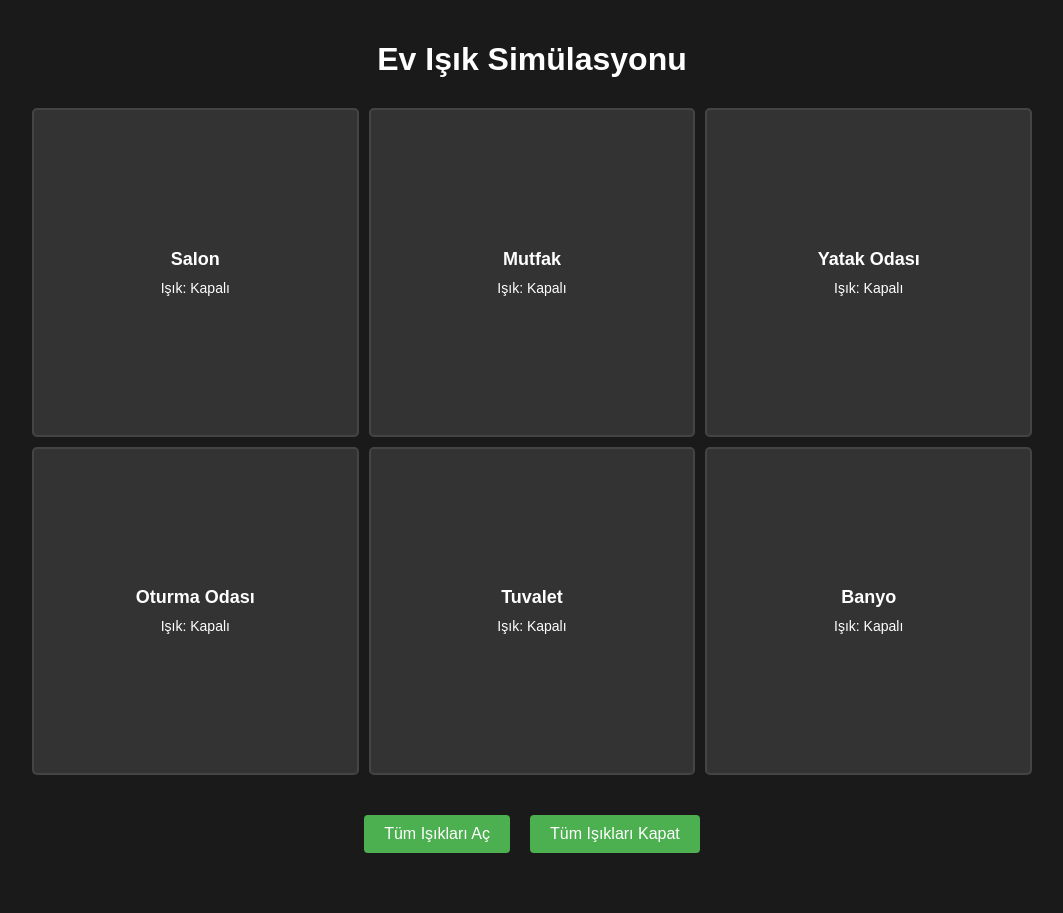
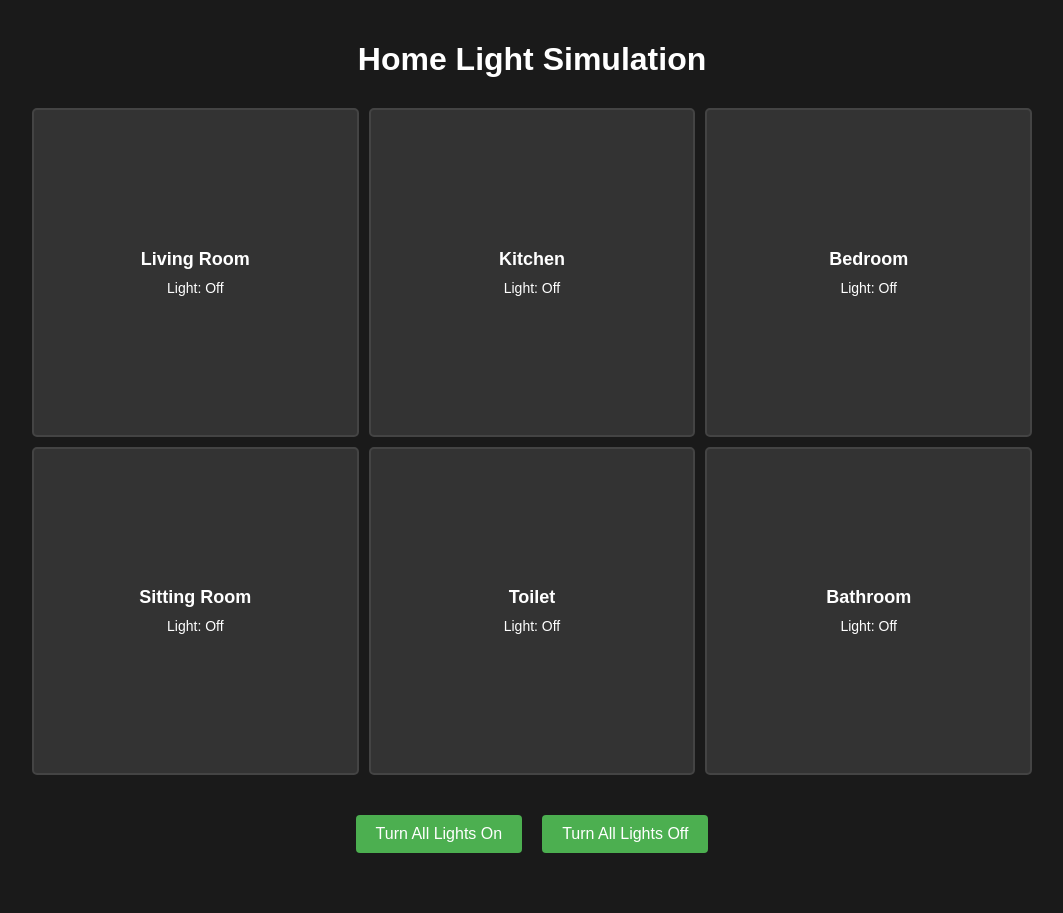
Before and after one commit to poqob/home-lights-simulation-api, a Flask app: page / in a window 1280 px wide. Shown: the whole page, without its empty margins (108-1171 px from the left). Run offline with Flask 3, Linux system fonts and the light colour scheme; some libraries are stand-ins or nearby versions.

Commit message:
room names changed to english.

```diff
--- a/app.py
+++ b/app.py
@@ -9,22 +9,22 @@ socketio = SocketIO(app, cors_allowed_origins="*")
 
 # Initialize the room lights state
 rooms = {
-    "salon": False,
-    "oturma_odasi": False,
-    "mutfak": False,
-    "tuvalet": False,
-    "banyo": False,
-    "yatak_odasi": False
+    "living_room": False,
+    "sitting_room": False,
+    "kitchen": False,
+    "toilet": False,
+    "bathroom": False,
+    "bedroom": False
 }
 
 # Room name mapping for display purposes
 room_display_names = {
-    "salon": "Salon",
-    "oturma_odasi": "Oturma Odası",
-    "mutfak": "Mutfak",
-    "tuvalet": "Tuvalet",
-    "banyo": "Banyo",
-    "yatak_odasi": "Yatak Odası"
+    "living_room": "Living Room",
+    "sitting_room": "Sitting Room",
+    "kitchen": "Kitchen",
+    "toilet": "Toilet",
+    "bathroom": "Bathroom",
+    "bedroom": "Bedroom"
 }
 
 @app.route('/')
@@ -34,11 +34,10 @@ def index():
 @app.route('/api/lights', methods=['POST'])
 def update_lights():
     data = request.json
-
+    print(f"Received data: {data}")
     # Get room and light state from request
     room = data.get('room', '').lower().replace(' ', '_')
     light_state = data.get('lights', False)
-
     # Update room state if it exists
     if room in rooms:
         rooms[room] = light_state
--- a/templates/index.html
+++ b/templates/index.html
@@ -93,38 +93,38 @@
 </head>
 <body>
     <div class="container">
-        <h1>Ev Işık Simülasyonu</h1>
+        <h1>Home Light Simulation</h1>
 
         <div class="house">
-            <div id="salon" class="room" data-room="salon">
-                <div class="room-name">{{ room_display_names['salon'] }}</div>
-                <div class="light-status">Işık: Kapalı</div>
+            <div id="living_room" class="room" data-room="living_room">
+                <div class="room-name">{{ room_display_names['living_room'] }}</div>
+                <div class="light-status">Light: Off</div>
             </div>
-            <div id="mutfak" class="room" data-room="mutfak">
-                <div class="room-name">{{ room_display_names['mutfak'] }}</div>
-                <div class="light-status">Işık: Kapalı</div>
+            <div id="kitchen" class="room" data-room="kitchen">
+                <div class="room-name">{{ room_display_names['kitchen'] }}</div>
+                <div class="light-status">Light: Off</div>
             </div>
-            <div id="yatak_odasi" class="room" data-room="yatak_odasi">
-                <div class="room-name">{{ room_display_names['yatak_odasi'] }}</div>
-                <div class="light-status">Işık: Kapalı</div>
+            <div id="bedroom" class="room" data-room="bedroom">
+                <div class="room-name">{{ room_display_names['bedroom'] }}</div>
+                <div class="light-status">Light: Off</div>
             </div>
-            <div id="oturma_odasi" class="room" data-room="oturma_odasi">
-                <div class="room-name">{{ room_display_names['oturma_odasi'] }}</div>
-                <div class="light-status">Işık: Kapalı</div>
+            <div id="sitting_room" class="room" data-room="sitting_room">
+                <div class="room-name">{{ room_display_names['sitting_room'] }}</div>
+                <div class="light-status">Light: Off</div>
             </div>
-            <div id="tuvalet" class="room" data-room="tuvalet">
-                <div class="room-name">{{ room_display_names['tuvalet'] }}</div>
-                <div class="light-status">Işık: Kapalı</div>
+            <div id="toilet" class="room" data-room="toilet">
+                <div class="room-name">{{ room_display_names['toilet'] }}</div>
+                <div class="light-status">Light: Off</div>
             </div>
-            <div id="banyo" class="room" data-room="banyo">
-                <div class="room-name">{{ room_display_names['banyo'] }}</div>
-                <div class="light-status">Işık: Kapalı</div>
+            <div id="bathroom" class="room" data-room="bathroom">
+                <div class="room-name">{{ room_display_names['bathroom'] }}</div>
+                <div class="light-status">Light: Off</div>
             </div>
         </div>
 
         <div class="controls">
-            <button id="all-on">Tüm Işıkları Aç</button>
-            <button id="all-off">Tüm Işıkları Kapat</button>
+            <button id="all-on">Turn All Lights On</button>
+            <button id="all-off">Turn All Lights Off</button>
         </div>
 
         <div id="status"></div>
@@ -139,7 +139,7 @@
             socket.on('light_state_change', function(data) {
                 console.log('Received light state change:', data);
                 updateRoomUI(data.room, data.lights);
-                showStatus(`${data.room.replace('_', ' ')} ışığı ${data.lights ? 'açıldı' : 'kapatıldı'}.`, 'success');
+                showStatus(`${data.room.replace('_', ' ')} light ${data.lights ? 'turned on' : 'turned off'}.`, 'success');
             });
 
             // Initialize rooms based on server state
@@ -179,19 +179,19 @@
                 .then(data => {
                     if (data.success) {
                         updateRoomUI(room, state);
-                        showStatus(`${room.replace('_', ' ')} ışığı ${state ? 'açıldı' : 'kapatıldı'}.`, 'success');
+                        showStatus(`${room.replace('_', ' ')} light ${state ? 'turned on' : 'turned off'}.`, 'success');
                     } else {
-                        showStatus('Hata: ' + data.error, 'error');
+                        showStatus('Error: ' + data.error, 'error');
                     }
                 })
                 .catch(error => {
-                    showStatus('Bir hata oluştu: ' + error, 'error');
+                    showStatus('An error occurred: ' + error, 'error');
                 });
             }
 
             // Function to set all lights
             function setAllLights(state) {
-                const rooms = ['salon', 'oturma_odasi', 'mutfak', 'tuvalet', 'banyo', 'yatak_odasi'];
+                const rooms = ['living_room', 'sitting_room', 'kitchen', 'toilet', 'bathroom', 'bedroom'];
 
                 Promise.all(rooms.map(room => {
                     return fetch('/api/lights', {
@@ -207,10 +207,10 @@
                 }))
                 .then(() => {
                     updateAllRooms();
-                    showStatus(`Tüm ışıklar ${state ? 'açıldı' : 'kapatıldı'}.`, 'success');
+                    showStatus(`All lights ${state ? 'turned on' : 'turned off'}.`, 'success');
                 })
                 .catch(error => {
-                    showStatus('Bir hata oluştu: ' + error, 'error');
+                    showStatus('An error occurred: ' + error, 'error');
                 });
             }
 
@@ -221,10 +221,10 @@
 
                 if (isOn) {
                     roomElement.classList.add('light-on');
-                    statusElement.textContent = 'Işık: Açık';
+                    statusElement.textContent = 'Light: On';
                 } else {
                     roomElement.classList.remove('light-on');
-                    statusElement.textContent = 'Işık: Kapalı';
+                    statusElement.textContent = 'Light: Off';
                 }
             }
 
```
Also changed, not shown: service.py (+13 -12 lines), README.md.
